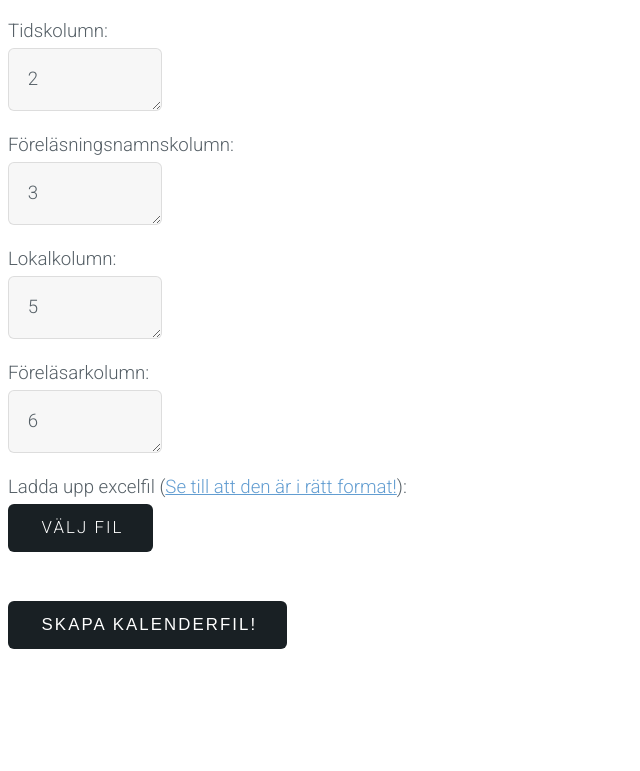
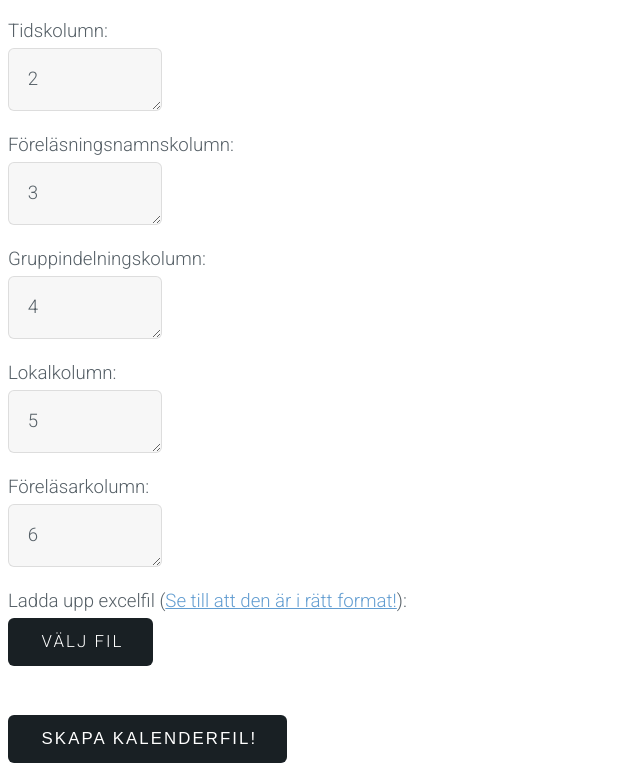
Before and after one commit to Lillefot/KlinSchem, a plain HTML site: page index.html in a window 1280 px wide. Shown: the part 841-1612 px from the top of the page, without its empty margins (0-640 px from the left). Before the commit the page ends 1498 px from the top, so only its background shows below. Drawn offline with Linux system fonts and the light colour scheme.

Commit message:
blockKolumn

```diff
--- a/index.html
+++ b/index.html
@@ -57,6 +57,10 @@
         <textarea id="subjectColumn" rows="1" cols="10">3</textarea>
       </div>
       <div>
+        <p>Gruppindelningskolumn:</p>
+        <textarea id="blockColumn" rows="1" cols="10">4</textarea>
+      </div>
+      <div>
         <p>Lokalkolumn:</p>
         <textarea id="locationColumn" rows="1" cols="10">5</textarea>
       </div>
--- a/scripts/generateics.js
+++ b/scripts/generateics.js
@@ -7,7 +7,7 @@ $(function() {
   var date = $("#dateColumn").val() - 1,
   time = $("#timeColumn").val() - 1,
   subject = $("#subjectColumn").val() - 1,
-  block = 3,
+  block = $("#blockColumn").val() - 1,
   location = $("#locationColumn").val() - 1,
   responsible = $("#responsibleColumn").val() - 1;
 
```
